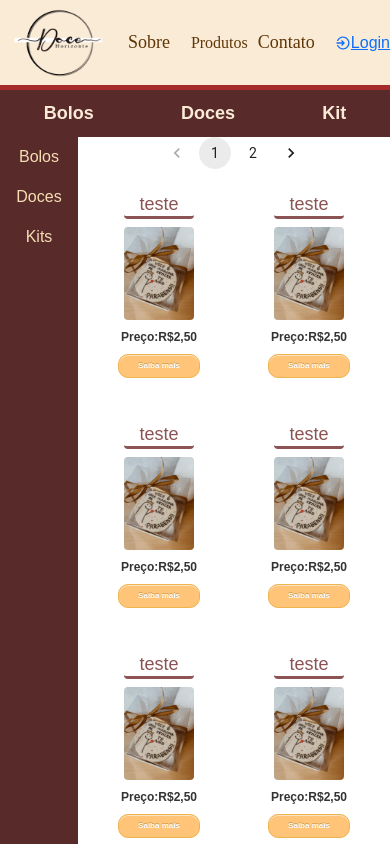
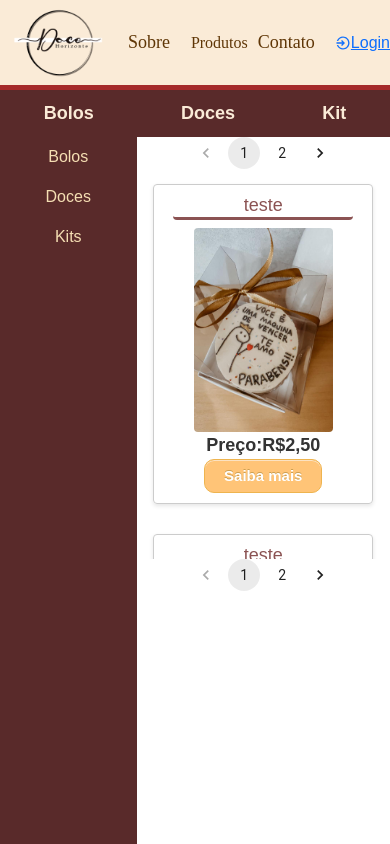
Before and after one commit to kerleypablo/doceHorizonte.com, a React (Create React App) app: page /produto in a window 390 px wide. Shown: the top 844 px of the page. Built offline with nearby package versions, Linux system fonts and the light colour scheme; a web font is replaced by a local one.

Commit message:
ajustes de tela p mobile

```diff
--- a/src/Components/Styles/MenuLateral.css
+++ b/src/Components/Styles/MenuLateral.css
@@ -45,3 +45,10 @@
 .linksideBar :hover {
     color: white;
 }
+
+@media(max-width: 500px) {
+  .menuLateral {
+    min-width: 35%;
+    max-width: 40%;
+  }
+}
--- a/src/Components/Styles/produtoCard.css
+++ b/src/Components/Styles/produtoCard.css
@@ -31,7 +31,7 @@
   }
 
   .ProdutoCar-preco {
-    margin: 8px 0;
+    margin: 0;
     font-size: 18px;
     font-weight: bold;
     color: #333;
@@ -69,20 +69,23 @@
 
   @media(max-width: 500px) {
     .ProdutoCar {
-      width: 120px;
-      height: 200px;
+      width: 220px;
+      height: 320px;
       margin: 15px;
       padding: 10px;
+      border: 1px solid #ccc;
+      border-radius: 4px;
+      box-shadow: 0 2px 4px rgba(0, 0, 0, 0.1);
     }
     .ProdutoCar-botao {
-      font-size: 8px;
+      font-size: 15px;
     }
     .ProdutoCar-preco {
-      font-size: 12px;
+      font-size: 18px;
     }
 
     .tituloProduto {
       font-size: 18px;
-      width: 70px;
+      width: 180px;
     }
   }
--- a/src/Pages/Produto.js
+++ b/src/Pages/Produto.js
@@ -77,6 +77,8 @@ function Produto() {
               page={currentPage}
             />
           </div>
+          <div className="listProduct">
+
             <Stack spacing={2}>
               <div className="produtosList">
                 {currentProducts.map((product) => (
@@ -90,6 +92,7 @@ function Produto() {
                 ))}
               </div>
             </Stack>
+          </div>
           <div className="pagination">
             <Pagination
               count={pageCount}
--- a/src/Pages/styles/produtos.css
+++ b/src/Pages/styles/produtos.css
@@ -11,10 +11,20 @@
 .bodyproducts {
     max-width: 100%;
     overflow: auto;
-    display: flex;
     flex-wrap: wrap;
 }
 
 .pagination {
+  justify-content: center;
   margin: auto;
 }
+.listProduct {
+    overflow: scroll;
+    height: 100vw;
+}
+
+@media(max-width: 500px) {
+    .bodyproducts {
+     height: 100vh;
+    }
+  }
```
Lines whose indentation alone changed are shown as unchanged.
